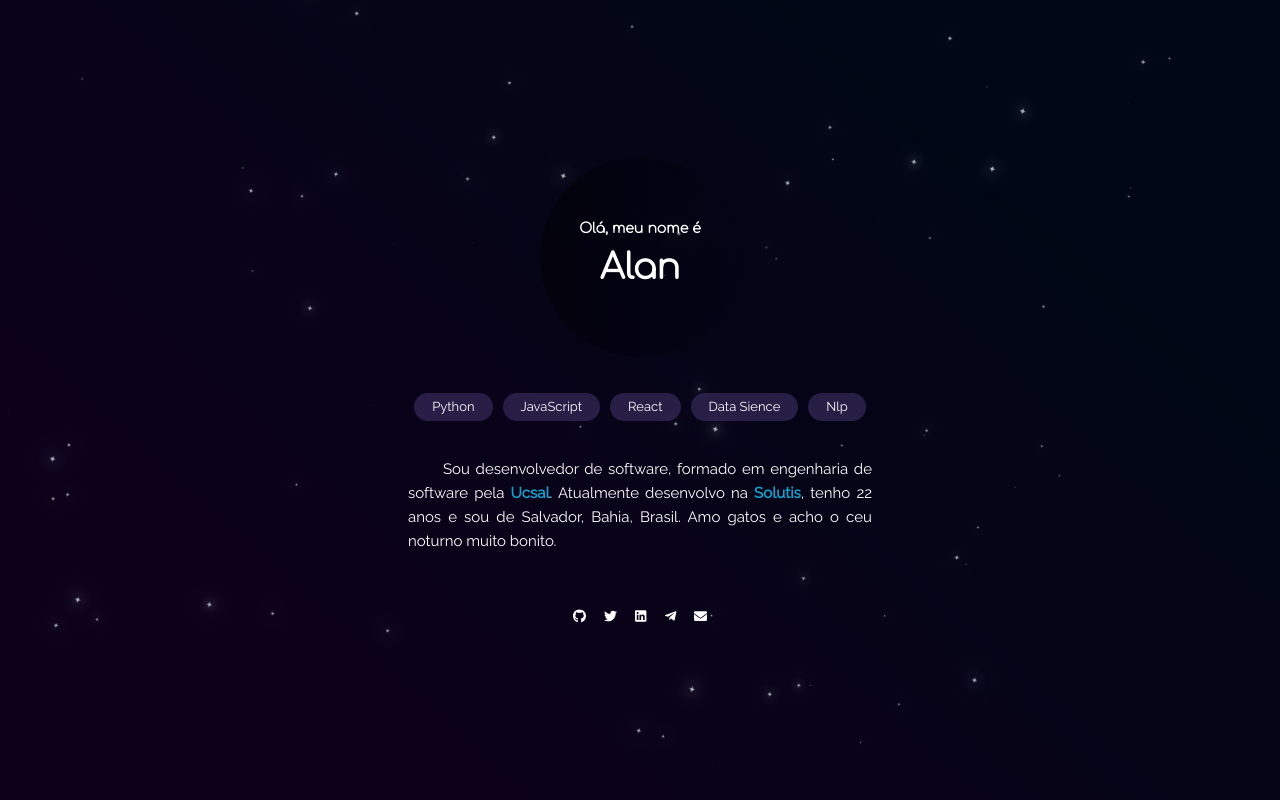
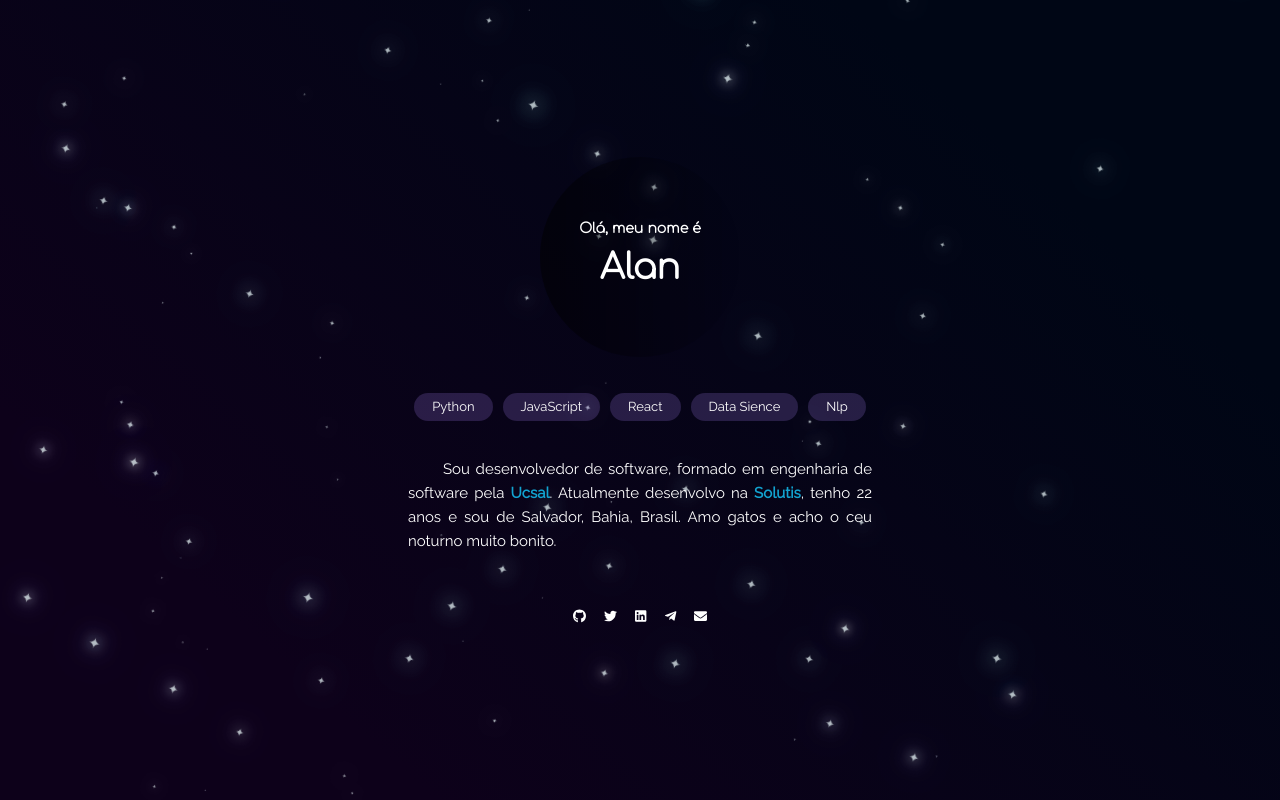
Before and after one commit to alanfgn/alanfgn, a Next.js app: page / in a window 1280 px wide. Built offline with nearby package versions, Linux system fonts and the light colour scheme.

Commit message:
Corrections

```diff
--- a/styles/Home.module.scss
+++ b/styles/Home.module.scss
@@ -65,7 +65,7 @@
 		&:nth-child(#{$i + 1}) {
 			transform: translate(random(110) * 1vw, random(200) * 1vh);
 			color: rgba($color: rgb(239, 253, 255), $alpha: 0.7);
-			font-size: 1px * random(9);
+			font-size: 1px * random(14) + 1;
 
 			animation-duration: $t;
 			animation-delay: -0.01 * random(100) * $t;
@@ -79,12 +79,12 @@ $secondary-glow-color: #24effd;
 @keyframes glow {
 	from {
 		text-shadow: 0 0 10px #fff, 0 0 20px #fff, 0 0 30px $primary-glow-color, 0 0 40px $primary-glow-color,
-			0 0 50px $primary-glow-color;
+			0 0 50px $primary-glow-color, 0 0 70px $primary-glow-color;
 	}
 
 	to {
 		text-shadow: 0 0 20px #fff, 0 0 30px $secondary-glow-color, 0 0 40px $secondary-glow-color,
-			0 0 50px $secondary-glow-color, 0 0 60px $secondary-glow-color;
+			0 0 50px $secondary-glow-color, 0 0 60px $secondary-glow-color, 0 0 80px $secondary-glow-color;
 	}
 }
 
```
